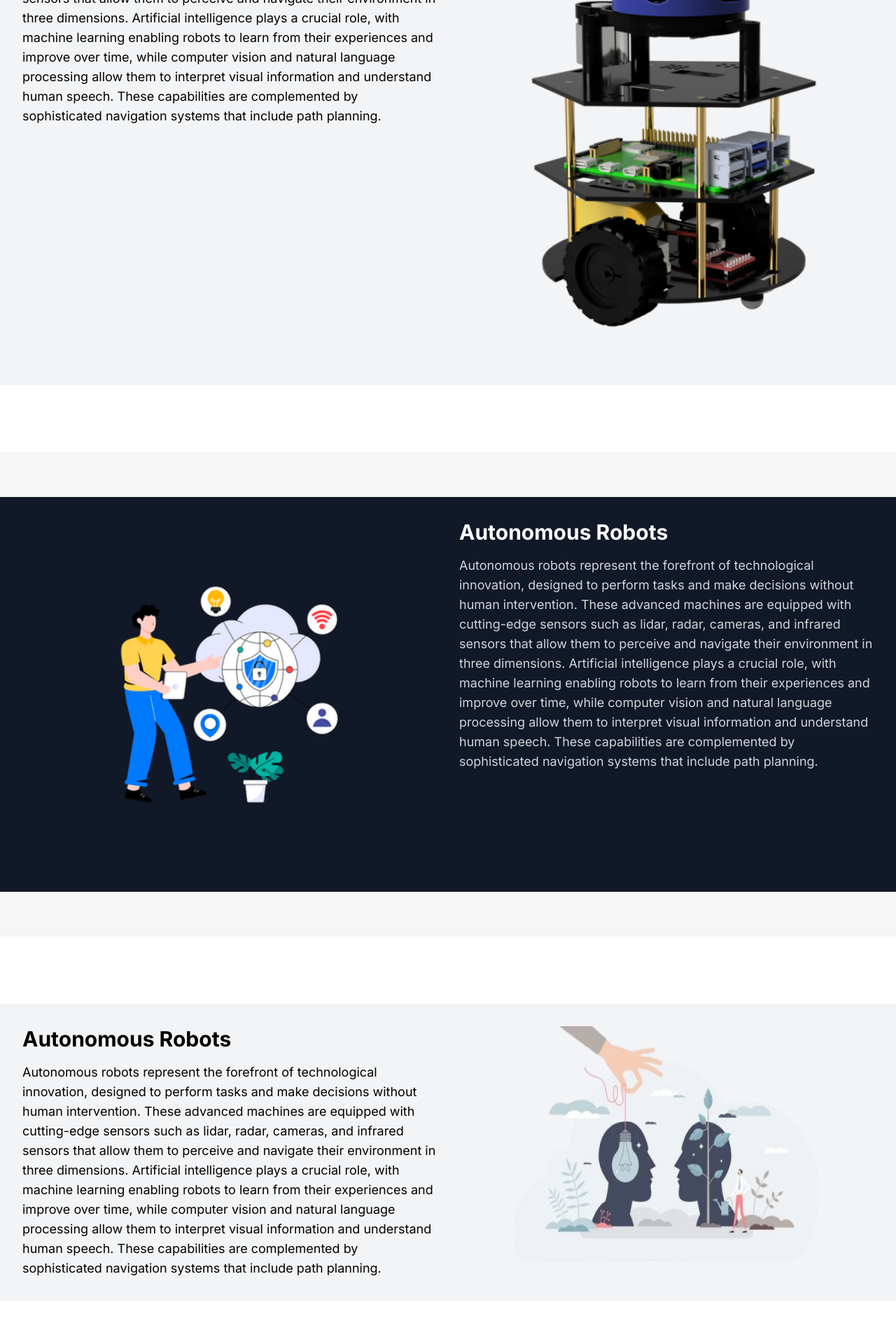
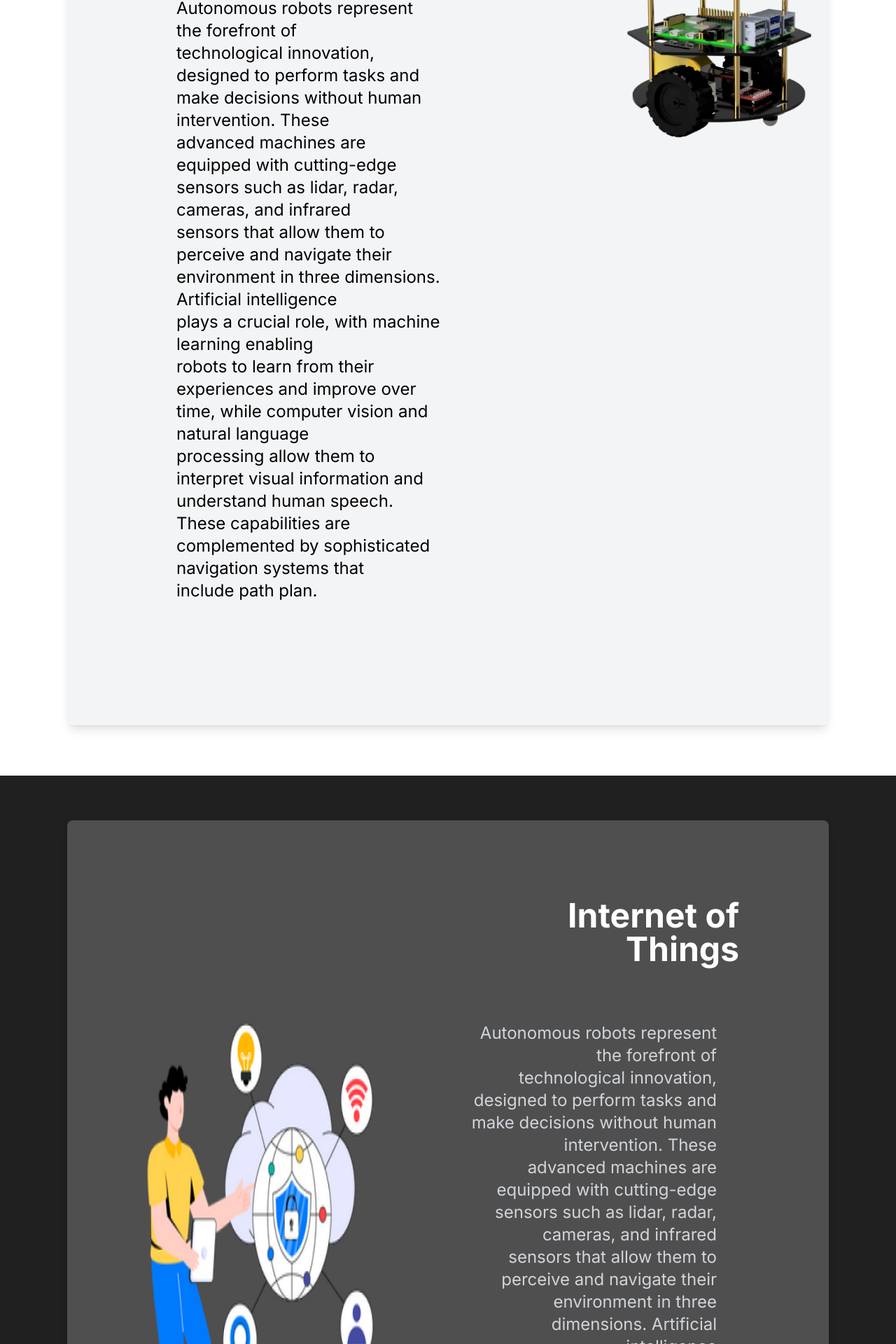
Before and after one commit to Loghadhith/kkr-robotics-frontend, a Next.js app: page /services in a window 1280 px wide. Shown: the part 380-2300 px from the top of the page at 70% size. Built offline with nearby package versions, Linux system fonts and the light colour scheme.

Commit message:
service page is on progress

```diff
--- a/src/app/services/page.tsx
+++ b/src/app/services/page.tsx
@@ -7,57 +7,98 @@ const Sections = () => {
   return (
     <div className="space-y-8">
       {/* First Section */}
-      <section className="bg-white py-16">
-        <div className="max-w-screen-xl mx-auto bg-gray-100 p-8">
+      <section className="bg-white pt-16 pb-10 max-w-full relative">
+        <div className="max-w-screen-full mx-24 bg-gray-100 pb-44 pt-8 pl-4 shadow-lg rounded-lg overflow-hidden">
           <div className="grid grid-cols-1 lg:grid-cols-2 gap-8">
             {/* Left Column (Paragraph) */}
             <div>
-              <h2 className="text-3xl font-bold mb-4">Autonomous Robots</h2>
-              <p className="text-lg">
-                Autonomous robots represent the forefront of technological innovation, designed to perform tasks and make decisions without human intervention. These advanced machines are equipped with cutting-edge sensors such as lidar, radar, cameras, and infrared sensors that allow them to perceive and navigate their environment in three dimensions. Artificial intelligence plays a crucial role, with machine learning enabling robots to learn from their experiences and improve over time, while computer vision and natural language processing allow them to interpret visual information and understand human speech. These capabilities are complemented by sophisticated navigation systems that include path planning.
+              <h2 className="text-5xl font-bold ml-24 mt-10">Autonomous Robots</h2>
+              <p className="text-2xl mt-10 ml-[140px]">
+                <span className='block'>Autonomous robots represent the forefront of</span><span className='block'> technological innovation, designed to perform tasks and</span><span className='block'>make decisions without human intervention. These </span>
+                <span className='block'>advanced machines are equipped with cutting-edge</span><span className='block'></span>sensors such as lidar, radar, cameras, and infrared<span className='block'>sensors that allow them to perceive and navigate their</span>
+                <span className='block'></span>environment in three dimensions. Artificial intelligence<span className='block'> plays a crucial role, with machine learning enabling</span><span className='block'>robots to learn from their experiences and improve over</span>
+                <span className='block'> time, while computer vision and natural language</span>
+                <span className='block'>processing allow them to interpret visual information and</span>
+                <span className='block'>understand human speech. These capabilities are</span>
+                <span className='block'>complemented by sophisticated navigation systems that </span>
+                <span className='block'>include path plan.</span>
+
+
+
               </p>
             </div>
             {/* Right Column (Image) */}
-            <div className="flex justify-center">
-              <Image src={robot.src} alt="Robot" width={500} height={500} />
+            <div className="flex justify-center -mt-12 pl-48">
+              <div className="relative w-full h-0 pb-[100%] bg-gray-100">
+                <Image
+                  src={robot.src}
+                  alt="Robot"
+                  width={500}
+                  height={800}
+                />
+              </div>
             </div>
           </div>
         </div>
       </section>
 
+
       {/* Second Section (Custom Background rgba(217, 217, 217, 0.25)) */}
-      <section className="py-16" style={{ backgroundColor: 'rgba(217, 217, 217, 0.25)' }}>
-        <div className="max-w-screen-xl mx-auto bg-gray-900 p-8">
+      <section className="mt-0 py-16 max-x-full bg-[#202020]">
+      <div className="max-w-screen-full mx-24 pb-44 pt-8 pl-4 shadow-lg rounded-lg overflow-hidden bg-[rgba(217,217,217,0.25)]">
           <div className="grid grid-cols-1 lg:grid-cols-2 gap-8">
             {/* Left Column (Image) */}
-            <div className="flex justify-center">
-              <Image src={iotstudent.src} alt="Robot" width={500} height={500} />
+            <div className="flex justify-center mt-10">
+              <Image src={iotstudent.src} alt="Robot" width={700} height={400} />
             </div>
             {/* Right Column (Paragraph) */}
             <div>
-              <h2 className="text-3xl font-bold text-white mb-4">Autonomous Robots</h2>
-              <p className="text-lg text-gray-300">
-                Autonomous robots represent the forefront of technological innovation, designed to perform tasks and make decisions without human intervention. These advanced machines are equipped with cutting-edge sensors such as lidar, radar, cameras, and infrared sensors that allow them to perceive and navigate their environment in three dimensions. Artificial intelligence plays a crucial role, with machine learning enabling robots to learn from their experiences and improve over time, while computer vision and natural language processing allow them to interpret visual information and understand human speech. These capabilities are complemented by sophisticated navigation systems that include path planning.
-              </p>
+              <h2 className="text-5xl font-bold text-white mb-20 md:text-right mt-20 mr-32">Internet of Things</h2>
+              <p className="text-2xl text-gray-300 md:text-right mr-40">
+              <span className='block'>Autonomous robots represent the forefront of</span><span className='block'> technological innovation, designed to perform tasks and</span><span className='block'>make decisions without human intervention. These </span>
+                <span className='block'>advanced machines are equipped with cutting-edge</span><span className='block'></span>sensors such as lidar, radar, cameras, and infrared<span className='block'>sensors that allow them to perceive and navigate their</span>
+                <span className='block'></span>environment in three dimensions. Artificial intelligence<span className='block'> plays a crucial role, with machine learning enabling</span><span className='block'>robots to learn from their experiences and improve over</span>
+                <span className='block'> time, while computer vision and natural language</span>
+                <span className='block'>processing allow them to interpret visual information and</span>
+                <span className='block'>understand human speech. These capabilities are</span>
+                <span className='block'>complemented by sophisticated navigation systems that </span>
+                <span className='block'>include path plan.</span>              </p>
             </div>
           </div>
         </div>
       </section>
 
       {/* Third Section */}
-      <section className="bg-white py-16">
-        <div className="max-w-screen-xl mx-auto bg-gray-100 p-8">
+      <section className="bg-white pt-16 pb-10 max-w-full relative">
+        <div className="max-w-screen-full mx-24 bg-gray-100 pb-44 pt-8 pl-4 shadow-lg rounded-lg overflow-hidden">
           <div className="grid grid-cols-1 lg:grid-cols-2 gap-8">
             {/* Left Column (Paragraph) */}
             <div>
-              <h2 className="text-3xl font-bold mb-4">Autonomous Robots</h2>
-              <p className="text-lg">
-                Autonomous robots represent the forefront of technological innovation, designed to perform tasks and make decisions without human intervention. These advanced machines are equipped with cutting-edge sensors such as lidar, radar, cameras, and infrared sensors that allow them to perceive and navigate their environment in three dimensions. Artificial intelligence plays a crucial role, with machine learning enabling robots to learn from their experiences and improve over time, while computer vision and natural language processing allow them to interpret visual information and understand human speech. These capabilities are complemented by sophisticated navigation systems that include path planning.
+              <h2 className="text-5xl font-bold ml-24 mt-10">Mentorship Program</h2>
+              <p className="text-2xl mt-10 ml-[140px]">
+                <span className='block'>Autonomous robots represent the forefront of</span><span className='block'> technological innovation, designed to perform tasks and</span><span className='block'>make decisions without human intervention. These </span>
+                <span className='block'>advanced machines are equipped with cutting-edge</span><span className='block'></span>sensors such as lidar, radar, cameras, and infrared<span className='block'>sensors that allow them to perceive and navigate their</span>
+                <span className='block'></span>environment in three dimensions. Artificial intelligence<span className='block'> plays a crucial role, with machine learning enabling</span><span className='block'>robots to learn from their experiences and improve over</span>
+                <span className='block'> time, while computer vision and natural language</span>
+                <span className='block'>processing allow them to interpret visual information and</span>
+                <span className='block'>understand human speech. These capabilities are</span>
+                <span className='block'>complemented by sophisticated navigation systems that </span>
+                <span className='block'>include path plan.</span>
+
+
+
               </p>
             </div>
             {/* Right Column (Image) */}
-            <div className="flex justify-center">
-              <Image src={mentorship.src} alt="Robot" width={500} height={500} />
+            <div className="flex justify-center mt-32 pl-5">
+              <div className="relative w-full h-0 pb-[50%] bg-gray-100">
+                <Image
+                  src={mentorship.src}
+                  alt="Mentorship"
+                  width={800}
+                  height={800}
+                />
+              </div>
             </div>
           </div>
         </div>
--- a/src/components/home/aboutservices.tsx
+++ b/src/components/home/aboutservices.tsx
@@ -1,28 +1,11 @@
 import React from 'react';
 import logo from '@/assets/logo.png';
-import bg from "@/assets/dust.png"
-
+import bg from "@/assets/dust.png";
 
 const AboutServices = () => {
-  const services = [
-    {
-      title: "AUTONOMOUS ROBOT",
-      description: "Autonomous robots represents the cutting edge of modern technology, designed to operate independently without human intervention"
-    },
-    {
-      title: "IOT SOLUTIONS",
-      description: "By connecting everyday objects to the internet and enabling them to communicate and share lot solution offer unprecedented levels of insights, efficiency and convenience"
-    },
-    {
-      title: "MENTORSHIP PROGRAM",
-      description: "In this mentorship program mentors typically provide guidance, advice and feedback to mentees based on their own experiences and expertise"
-    }
-  ];
-
   return (
     <div className="w-full py-20">
       <div className="relative">
-        {/* Background Image */}
         <div
           className="absolute inset-0 bg-black"
           style={{
@@ -33,7 +16,6 @@ const AboutServices = () => {
           }}
         />
 
-        {/* Content */}
         <div className="relative py-16">
           <div className="container mx-auto px-4">
             <h2 className="text-3xl font-bold text-white text-center mb-12">About Us</h2>
@@ -67,23 +49,96 @@ const AboutServices = () => {
       </div>
 
       <div className="bg-white py-16">
-        <div className="container mx-auto px-4">
-          <h2 className="text-3xl font-bold text-center mb-12">Our Services</h2>
-          <div className="grid grid-cols-3 gap-8">
-            {services.map((service, index) => (
-              <div key={index} className="relative p-8 rounded-lg shadow-lg bg-white">
-                <div className="bg-gray-900 p-6 rounded-lg">
-                  <h3 className="text-2xl font-bold text-white mb-4">{service.title}</h3>
-                  <p className="text-gray-300 mb-4 text-xl">{service.description}</p>
-                  <button className="bg-green-500 text-white px-4 py-2 rounded ">
-                    Read More
-                  </button>
+        <div className="container max-w-full px-[30px]">
+          <h2 className="text-4xl font-bold text-center mb-12">Our Services</h2>
+          <div className="grid grid-cols-3 gap-40 px-16">
+            {/* Service 1 */}
+            <div className="relative p-10 rounded-2xl shadow-lg">
+              <div className="flex h-[500px] rounded-2xl overflow-hidden">
+                <div className="w-1/2 bg-[#222121]"></div>
+                <div className="w-1/2 bg-[#444444]"></div>
+                <div className="absolute inset-0 flex items-center justify-center text-center">
+                  <div className="text-white relative">
+                    <div className="text-gray-300 text-[150px] font-bold absolute -top-[60px] left-36 opacity-30">
+                      01
+                    </div>
+                    <h3 className="text-4xl font-bold mb-4 " dangerouslySetInnerHTML={{
+                        __html:"AUTONOMOUS <br/>ROBOT"}}></h3>
+                    <p
+                      className="text-gray-300 mb-4 text-2xl max-w-[500px] mx-auto break-words"
+                      dangerouslySetInnerHTML={{
+                        __html: "Autonomous robots <br /> represents the <br />cutting edge of <br /> modern technology,<br /> designed to operate <br />independently <br />without human <br />intervention"
+                      }}
+                    />
+
+                  </div>
                 </div>
               </div>
-            ))}
+              <button className="bg-green-500 text-white px-4 py-2 ml-32  rounded ">
+                      Read More
+                    </button>
+            </div>
+
+            {/* Service 2 */}
+            <div className="relative p-10 rounded-2xl shadow-lg">
+              <div className="flex h-[500px] rounded-2xl overflow-hidden">
+                <div className="w-1/2 bg-[#222121]"></div>
+                <div className="w-1/2 bg-[#444444]"></div>
+                <div className="absolute inset-0 flex items-center justify-center text-center">
+                  <div className="text-white relative">
+                    <div className="text-gray-300 text-[147px] font-bold absolute -top-[60px] left-[140px] opacity-30">
+                      02
+                    </div>
+                    <h3 className="text-4xl font-bold mb-4 " dangerouslySetInnerHTML={{
+                        __html:"IOT <br/>SOLUTION"}}></h3>
+                    <p
+                      className="text-gray-300 mb-4 text-2xl max-w-[500px] mx-auto break-words"
+                      dangerouslySetInnerHTML={{
+                        __html: "By connecting everyday <br /> objects to the internet <br />and enabling them to <br />communicate and share <br /> lot solution offer <br />unprecedented levels of <br /> insights, efficiency and <br />convenience"
+                      }}
+                    />
+
+                  </div>
+                </div>
+
+              </div>
+              <button className="bg-green-500 text-white px-4 py-2 ml-32  rounded ">
+                      Read More
+                    </button>
+            </div>
+
+            {/* Service 3 */}
+            <div className="relative p-10 rounded-2xl shadow-lg">
+              <div className="flex h-[500px] rounded-2xl overflow-hidden">
+                <div className="w-1/2 bg-[#222121]"></div>
+                <div className="w-1/2 bg-[#444444]"></div>
+                <div className="absolute inset-0 flex items-center justify-center text-center">
+                  <div className="text-white relative">
+                    <div className="text-gray-300 text-[147px] font-bold absolute -top-[80px] left-[120px] opacity-30">
+                      03
+                    </div>
+                    <h3 className="text-4xl font-bold mb-4 " dangerouslySetInnerHTML={{
+                        __html:"MENTORSHIP <br/>PROGRAM"}}></h3>                    <p
+                      className="text-gray-300 mb-4 text-2xl max-w-[500px] mx-auto break-words"
+                      dangerouslySetInnerHTML={{
+                        __html: "In this mentorship<br /> program mentors <br />typically provide <br />guidance, advice and <br />feedback to mentees<br /> based on their own<br /> experiences and <br />expertise"
+                      }}
+                    />
+
+                  </div>
+
+                </div>
+
+              </div>
+              <button className="bg-green-500 text-white px-4 py-2 ml-32  rounded ">
+                      Read More
+                    </button>
+            </div>
+
           </div>
         </div>
       </div>
+
     </div>
   );
 };
--- a/src/components/home/header.tsx
+++ b/src/components/home/header.tsx
@@ -10,7 +10,8 @@ const Hero = () => {
       style={{
         backgroundImage: `url(${bgImage.src})`,
         backgroundSize: 'fit',
-        backgroundRepeat : "no-repeat"
+        backgroundRepeat : "no-repeat",
+
       }}
     >
       <div className="container px-4 relative">
--- a/src/components/home/navbar.tsx
+++ b/src/components/home/navbar.tsx
@@ -18,7 +18,7 @@ const Navbar = () => {
         justifyContent: "center",
         alignItems: "center",
       }}
-      className="relative z-20"
+      className="relative z-40"
     >
       {/* Large Screen Navbar */}
       <h1 className="absolute left-6 text-xl font-bold"><Image alt="Logo"  className="h-24 w-24" src={Logo}/></h1>
```
Also changed, not shown: src/components/home/joinourcommunity.tsx (+30 -26 lines).
